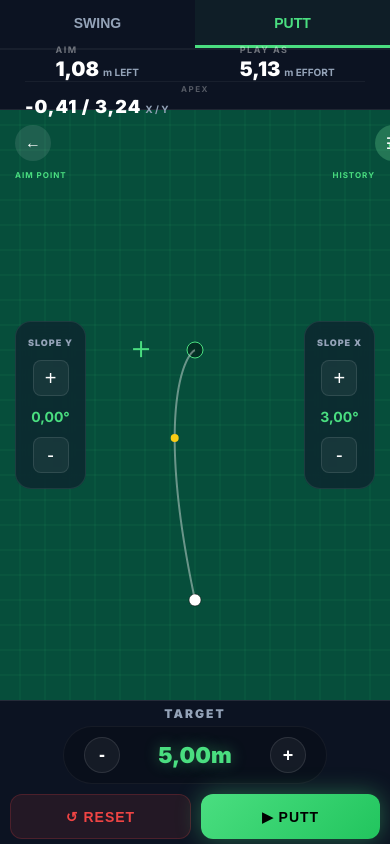
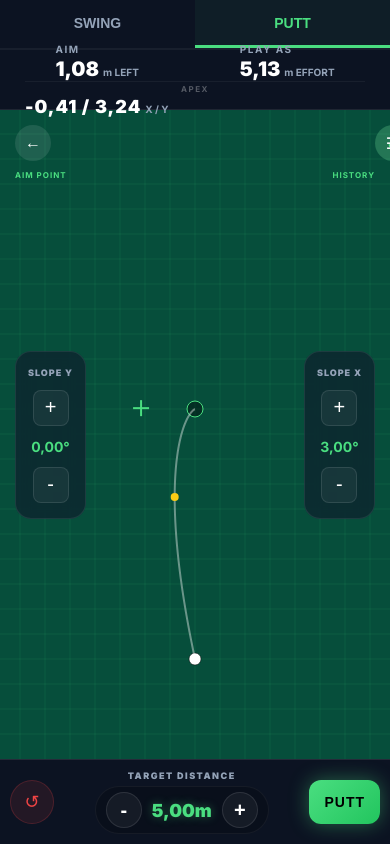
Before and after one commit to nilsmartinez34/Golf_Lab_NM, a plain HTML site: page index.html in a window 390 px wide. Both pictures are taken after a click on the button "PUTT". Drawn offline with Linux system fonts and the light colour scheme.

Commit message:
refacto putt and reset

```diff
--- a/index.html
+++ b/index.html
@@ -196,19 +196,19 @@
                 </div>
             </div>
             <div id="putt-footer" class="footer-segment" style="display: none;">
-                <div class="putt-footer-container">
-                    <div class="target-control">
-                        <span class="target-label">TARGET</span>
+                <div class="putt-dashboard-horizontal">
+                    <button class="footer-btn reset-btn-circle" id="btnResetPutt" title="Reset">↺</button>
+
+                    <div class="target-control-center">
+                        <span class="target-label-mini">TARGET DISTANCE</span>
                         <div class="distance-adjust-group">
                             <button class="adjust-btn-small" id="btn-dist-minus">-</button>
                             <span class="target-value" id="label-putt-dist">5,00m</span>
                             <button class="adjust-btn-small" id="btn-dist-plus">+</button>
                         </div>
                     </div>
-                    <div class="putt-actions-bottom">
-                        <button class="footer-btn reset-btn" id="btnResetPutt">↺ RESET</button>
-                        <button class="footer-btn action-btn-putt" id="btnPutt">▶ PUTT</button>
-                    </div>
+
+                    <button class="footer-btn action-btn-putt-rect" id="btnPutt">PUTT</button>
                 </div>
             </div>
         </footer>
--- a/style.css
+++ b/style.css
@@ -826,56 +826,56 @@ body {
     text-shadow: 0 0 8px rgba(250, 204, 21, 0.2);
 }
 
-/* PUTT FOOTER STYLES */
+/* PUTT FOOTER STYLES (New Horizontal Layout) */
 #putt-footer {
     display: flex;
     flex-direction: column;
     height: 100%;
     justify-content: center;
-    padding: 20px;
-    gap: 30px;
+    padding: 10px 15px;
 }
 
-.putt-footer-container {
+.putt-dashboard-horizontal {
     display: flex;
-    flex-direction: column;
-    gap: 25px;
     align-items: center;
+    justify-content: space-between;
+    gap: 15px;
     width: 100%;
 }
 
-.target-control {
+.target-control-center {
+    flex: 1;
     display: flex;
     flex-direction: column;
     align-items: center;
-    gap: 10px;
+    gap: 5px;
 }
 
-.target-label {
-    font-size: 12px;
+.target-label-mini {
+    font-size: 9px;
     font-weight: 900;
     color: var(--text-secondary);
-    letter-spacing: 2px;
+    letter-spacing: 1.5px;
 }
 
 .distance-adjust-group {
     display: flex;
     align-items: center;
-    gap: 25px;
+    gap: 15px;
     background: rgba(0, 0, 0, 0.2);
-    padding: 10px 20px;
-    border-radius: 50px;
+    padding: 5px 15px;
+    border-radius: 40px;
     border: 1px solid rgba(255, 255, 255, 0.05);
 }
 
 .adjust-btn-small {
-    width: 45px;
-    height: 45px;
+    width: 36px;
+    height: 36px;
     background: rgba(255, 255, 255, 0.05);
     border: 1px solid rgba(255, 255, 255, 0.1);
     border-radius: 50%;
     color: white;
-    font-size: 24px;
+    font-size: 20px;
     font-weight: 700;
     cursor: pointer;
     display: flex;
@@ -887,64 +887,57 @@ body {
 .adjust-btn-small:active {
     background: var(--accent);
     color: #000;
-    transform: scale(0.9);
 }
 
 .target-value {
-    font-size: 28px;
+    font-size: 22px;
     font-weight: 900;
     color: var(--accent);
-    min-width: 100px;
+    min-width: 80px;
     text-align: center;
-    text-shadow: 0 0 15px rgba(74, 222, 128, 0.4);
+    text-shadow: 0 0 10px rgba(74, 222, 128, 0.4);
 }
 
-.putt-actions-bottom {
-    display: flex;
-    gap: 20px;
-    width: 100%;
-    max-width: 400px;
+/* RESET Circle Button */
+.reset-btn-circle {
+    width: 50px;
+    height: 50px;
+    background: rgba(239, 68, 68, 0.1);
+    color: #EF4444;
+    border: 1px solid rgba(239, 68, 68, 0.2);
+    border-radius: 50%;
+    font-size: 20px;
+    cursor: pointer;
+    transition: all 0.2s;
 }
 
-.footer-btn {
-    flex: 1;
-    height: 55px;
+.reset-btn-circle:active {
+    background: #EF4444;
+    color: #FFF;
+}
+
+/* PUTT Rect Button (Punchy) */
+.action-btn-putt-rect {
+    height: 50px;
+    padding: 0 25px;
+    background: linear-gradient(135deg, var(--accent), #22C55E);
+    color: #000;
     border: none;
     border-radius: 12px;
     font-weight: 900;
     font-size: 16px;
-    cursor: pointer;
     text-transform: uppercase;
     letter-spacing: 1px;
+    cursor: pointer;
+    box-shadow: 0 0 20px rgba(74, 222, 128, 0.4);
     transition: all 0.2s;
 }
 
-.reset-btn {
-    background: rgba(239, 68, 68, 0.1);
-    color: #EF4444;
-    border: 1px solid rgba(239, 68, 68, 0.2);
-}
-
-.reset-btn:active {
-    background: #EF4444;
-    color: #FFF;
-}
-
-.action-btn-putt {
-    background: linear-gradient(135deg, var(--accent), #22C55E);
-    color: #000;
-    box-shadow: 0 0 25px rgba(74, 222, 128, 0.4);
-}
-
-.action-btn-putt:active {
+.action-btn-putt-rect:active {
     transform: scale(0.95);
 }
 
-.metric-item .label {
-    font-size: 9px;
-    color: rgba(255, 255, 255, 0.4);
-}
-
+/* Modal and Base Styles Continue... */
 .modal {
     position: fixed;
     top: 0;
@@ -1057,37 +1050,36 @@ body {
         font-size: 12px;
     }
 
-    /* Putting Mobile */
+    /* Putting Mobile Horizontal Refinement */
     #putt-footer {
-        gap: 10px;
-        padding: 5px 10px;
-        overflow-y: auto;
+        padding: 10px;
+        height: auto;
     }
 
-    .putt-footer-container {
+    .putt-dashboard-horizontal {
         gap: 10px;
+        justify-content: center;
     }
 
-    .target-control {
-        gap: 5px;
+    .reset-btn-circle {
+        width: 44px;
+        height: 44px;
+        font-size: 18px;
+    }
+
+    .action-btn-putt-rect {
+        height: 44px;
+        padding: 0 15px;
+        font-size: 14px;
     }
 
     .target-value {
-        font-size: 22px;
+        font-size: 18px;
+        min-width: 60px;
     }
 
-    .adjust-btn-small {
-        width: 36px;
-        height: 36px;
-        font-size: 18px;
-    }
-
-    .putt-actions-bottom {
+    .distance-adjust-group {
         gap: 10px;
-    }
-
-    .footer-btn {
-        height: 45px;
-        font-size: 14px;
+        padding: 5px 10px;
     }
 }
```
